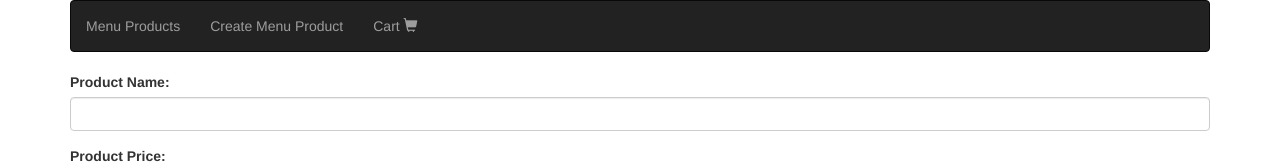
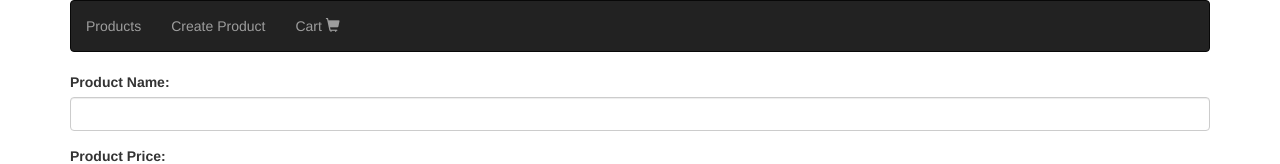
Before and after one commit to jkramskoy/EComersApplication, an Angular app: page /create in a window 1280 px wide. Shown: the top 164 px of the page. Built offline with nearby package versions, Linux system fonts and the light colour scheme.

Commit message:
rename models and views

```diff
--- a/src/app/app.component.html
+++ b/src/app/app.component.html
@@ -2,10 +2,10 @@
   <nav class="navbar navbar-inverse">
     <ul class="nav navbar-nav">
       <li>
-        <a routerLink="list">Menu Products</a>
+        <a routerLink="list">Products</a>
       </li>
       <li>
-        <a routerLink="create">Create Menu Product</a>
+        <a routerLink="create">Create Product</a>
       </li>
       <li>
         <a routerLink="cart">
--- a/src/app/products/create-menu-product.component.ts
+++ /dev/null
@@ -1,12 +0,0 @@
-import { Component, OnInit } from '@angular/core';
-
-@Component({
-  //selector: 'app-create-menu-product',
-  templateUrl: './create-menu-product.component.html',
-  styleUrls: ['./create-menu-product.component.css'],
-})
-export class CreateMenuProductComponent implements OnInit {
-  constructor() {}
-
-  ngOnInit(): void {}
-}
--- /dev/null
+++ b/src/app/products/create-product.component.ts
@@ -0,0 +1,15 @@
+import { Component, OnInit } from '@angular/core';
+
+@Component({
+  selector: 'app-create-product',
+  templateUrl: './create-product.component.html',
+  styleUrls: ['./create-product.component.css']
+})
+export class CreateProductComponent implements OnInit {
+
+  constructor() { }
+
+  ngOnInit(): void {
+  }
+
+}
```
Also changed, not shown: src/app/app-routing.module.ts (+4 -4 lines), src/app/app.module.ts (+4 -4 lines), src/app/products/list-products.component.ts (renamed from src/app/products/list-menu-items.component.ts, +4 -5 lines), src/app/products/create-menu-product.component.css (deleted), src/app/products/create-product.component.css (added), src/app/products/create-product.component.html (renamed from src/app/products/create-menu-product.component.html), src/app/products/list-products.component.css (renamed from src/app/products/list-menu-items.component.css), src/app/products/list-products.component.html (renamed from src/app/products/list-menu-items.component.html).
